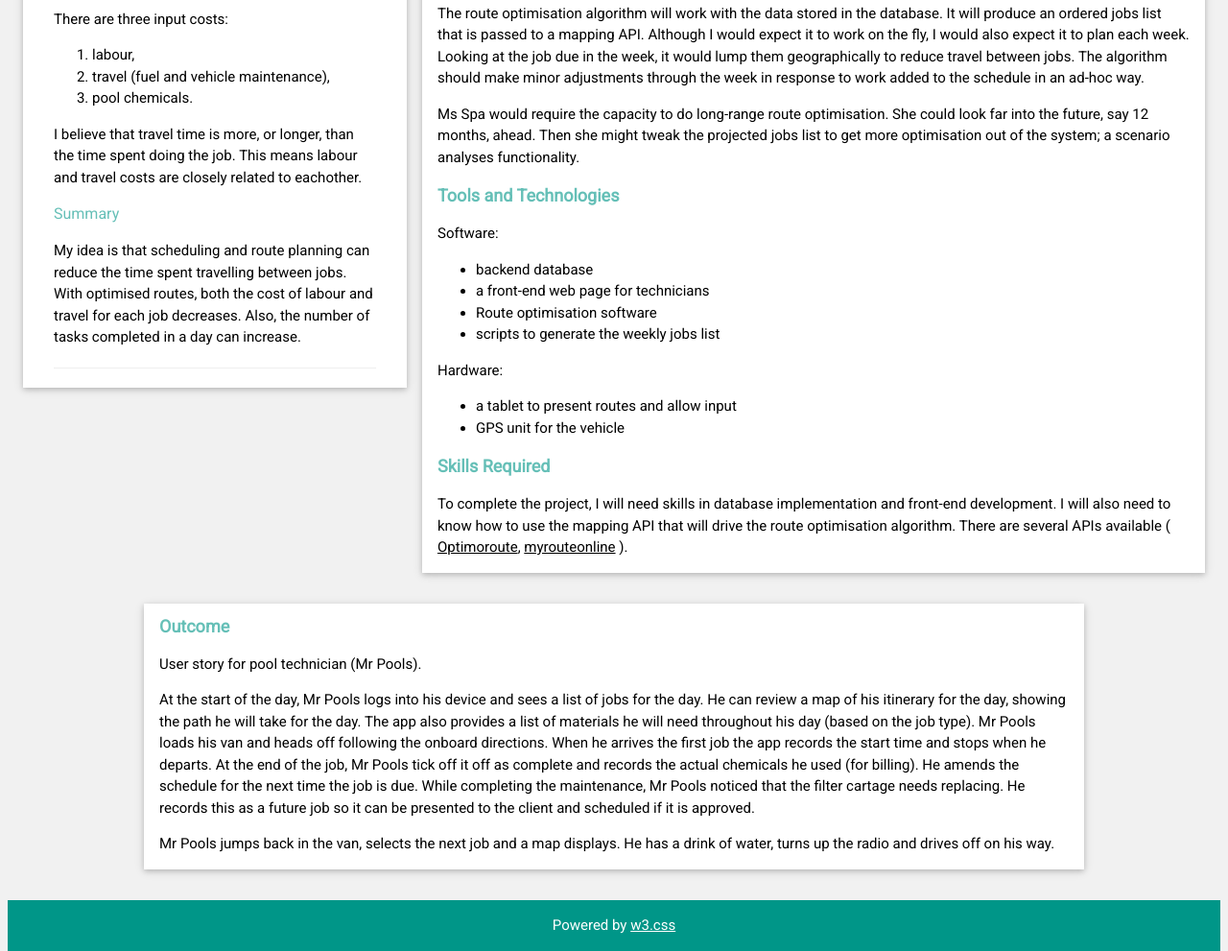
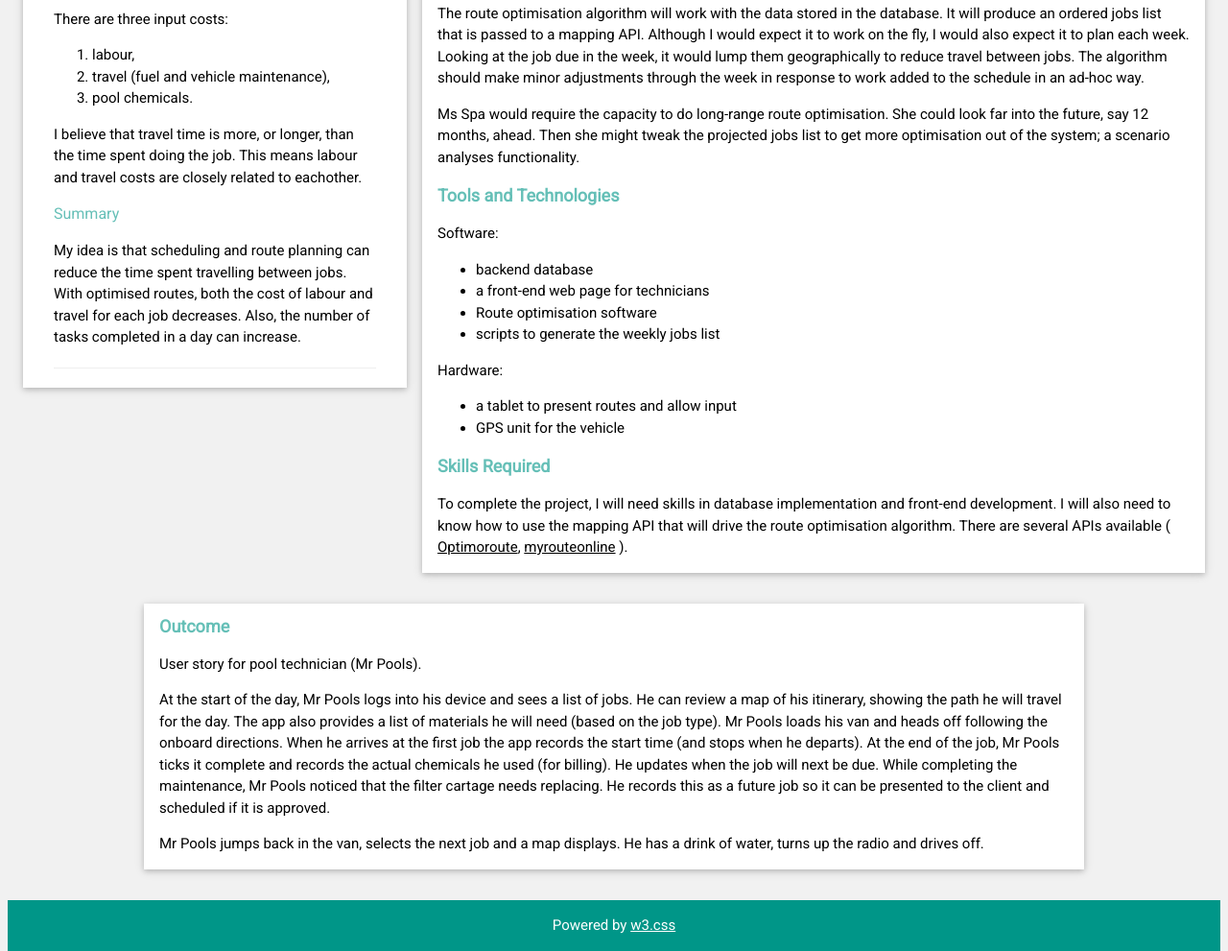
Before and after one commit to AnthonyBro/COSC2196_Assignment1, a plain HTML site: page index.html in a window 1280 px wide. Shown: the part 5418-6409 px from the top of the page at 96% size. Drawn offline with nearby package versions, Linux system fonts and the light colour scheme.

Commit message:
minor amendments to outcome text

```diff
--- a/index.html
+++ b/index.html
@@ -847,18 +847,18 @@ html,body,h1,h2,h3,h4,h5,h6 {font-family: "Roboto", sans-serif}
 
         <p>
 
-          At the start of the day, Mr Pools logs into his device and sees a list of jobs for the day.
-          He can review a map of his itinerary for the day, showing the path he will take for the day.
-          The app also provides a list of materials he will need throughout his day (based on the job type).
-          Mr Pools loads his van and heads off following the onboard directions. When he arrives the first job the
-          app records the start time and stops when he departs. At the end of the job, Mr Pools tick off it off as
-          complete and records the actual chemicals he used (for billing). He amends the schedule for the next time the
-          job is due. While completing the maintenance, Mr Pools noticed that the filter cartage needs replacing. He records this as
+          At the start of the day, Mr Pools logs into his device and sees a list of jobs.
+          He can review a map of his itinerary, showing the path he will travel for the day.
+          The app also provides a list of materials he will need (based on the job type).
+          Mr Pools loads his van and heads off following the onboard directions. When he arrives at the first job the
+          app records the start time (and stops when he departs). At the end of the job, Mr Pools ticks it
+          complete and records the actual chemicals he used (for billing). He updates when the job will next be due.
+          While completing the maintenance, Mr Pools noticed that the filter cartage needs replacing. He records this as
           a future job so it can be presented to the client and scheduled if it is approved.
         </p>
         <p>
           Mr Pools jumps back in the van,
-          selects the next job and a map displays. He has a drink of water, turns up the radio and drives off on his way.
+          selects the next job and a map displays. He has a drink of water, turns up the radio and drives off.
 
         </p>
     </div>
```
